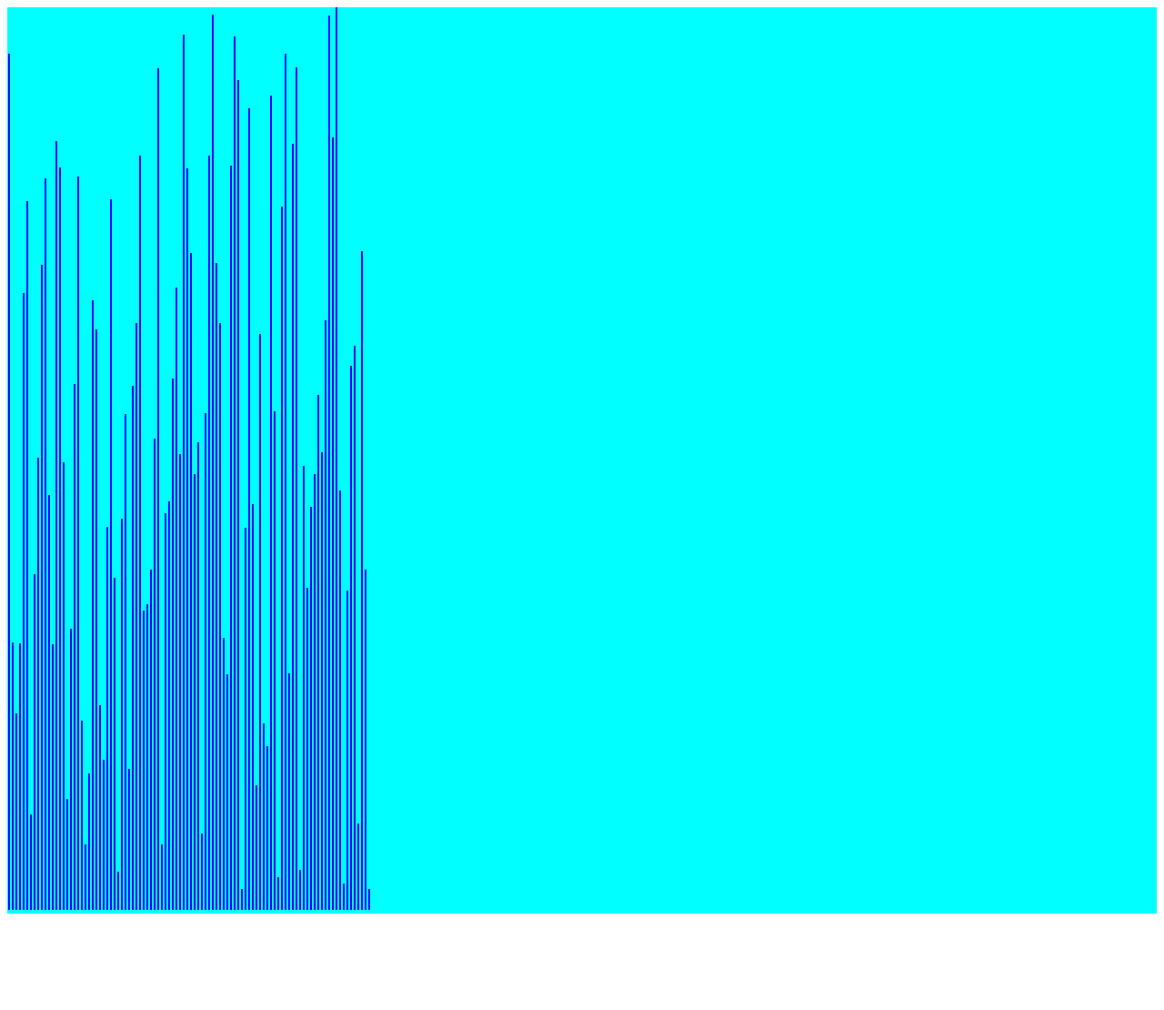
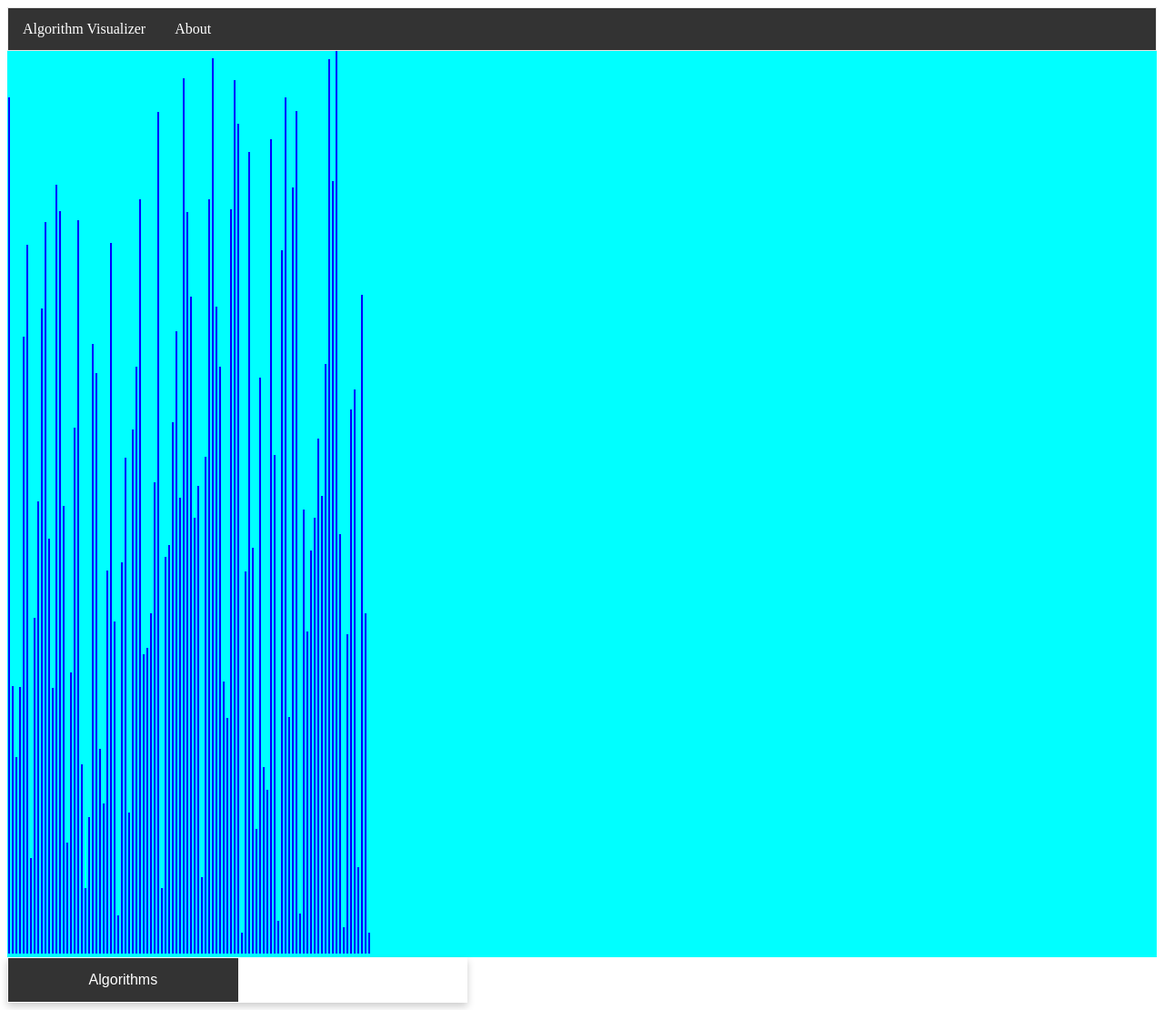
Before and after one commit to GaelGil/algorithm-visualizer, a React (Create React App) app: page / in a window 1280 px wide. Shown: the whole page at 91% size. Before the commit the page ends 1012 px from the top, so only its background shows below. Built offline with nearby package versions, Linux system fonts and the light colour scheme.

Commit message:
working on front end

```diff
--- a/src/App.css
+++ b/src/App.css
@@ -1,6 +1,7 @@
 .App {
   text-align: center;
 }
+
 
 .App-logo {
   height: 40vmin;
--- /dev/null
+++ b/src/components/Button/button.css
@@ -0,0 +1,12 @@
+.btn {
+    background-color: #333;
+    border: none;
+    color: white;
+    padding: 15px 32px;
+    text-align: center;
+    text-decoration: none;
+    display: inline-block;
+    font-size: 16px;
+    margin: 1px;
+    width: 50%;
+  }
--- /dev/null
+++ b/src/components/Button/button.jsx
@@ -0,0 +1,15 @@
+import React from "react";
+import ReactPropTypes from 'prop-types'
+import './button.css'
+
+const Button = ({ text }) => {
+    return (
+        <button className="btn"> {text} </button>
+    )
+}
+
+Button.ReactPropTypes = {
+    text: ReactPropTypes.string,
+}
+
+export default Button;
--- /dev/null
+++ b/src/components/Controler/controler.css
@@ -0,0 +1,54 @@
+.controler {
+    box-shadow: 0 4px 8px 0 rgba(0,0,0,0.2);
+    transition: 0.3s;
+    width: 40%;
+    align-content: center;
+  }
+
+.controler:hover {
+    box-shadow: 0 8px 16px 0 rgba(0,0,0,0.2);
+}
+
+.container {
+    padding: 2px 16px;
+}
+
+
+.dropbtn {
+    background-color: #4CAF50;
+    color: white;
+    padding: 16px;
+    font-size: 16px;
+    border: none;
+    cursor: pointer;
+  }
+
+  .dropdown {
+    position: relative;
+  }
+
+  .dropdown-content {
+    display: none;
+    position: absolute;
+    background-color: #f9f9f9;
+    min-width: 160px;
+    box-shadow: 0px 8px 16px 0px rgba(0,0,0,0.2);
+    z-index: 1;
+  }
+
+  .dropdown-content a {
+    color: black;
+    padding: 12px 16px;
+    text-decoration: none;
+    display: block;
+  }
+
+  .dropdown-content a:hover {background-color: #f1f1f1}
+
+  .dropdown:hover .dropdown-content {
+    display: block;
+  }
+
+  .dropdown:hover .dropbtn {
+    background-color: #3e8e41;
+  }
--- /dev/null
+++ b/src/components/Controler/controler.jsx
@@ -0,0 +1,22 @@
+import React from "react";
+import Button from "../Button/button";
+import './controler.css'
+
+const Controler = () => {
+    return (
+        <div className="controler">
+            <div className="dropdown">
+            <Button className='dropbtn' text="Algorithms"/>
+                <div className="dropdown-content">
+                <Button text='Merge Sort' />
+                <Button text='Bubble Sort' />
+                <Button text='Selection Sort'/>
+                <Button text='Insertion Sort'/>
+                </div>
+                </div>
+        </div>
+
+        )
+}
+
+export default Controler;
--- /dev/null
+++ b/src/components/NavBar/navbar.css
@@ -0,0 +1,30 @@
+ul {
+    list-style-type: none;
+    margin: 0;
+    padding: 0;
+    overflow: hidden;
+    border: 1px solid #e7e7e7;
+    background-color: #333;
+}
+
+  li {
+    float: left;
+  }
+
+  li a {
+    display: block;
+    background-color: #333;
+    text-align: center;
+    padding: 14px 16px;
+    text-decoration: none;
+    color: white
+  }
+
+  li a:hover:not(.active) {
+    background-color: #ddd;
+  }
+
+  /* li a.active {
+    color: white;
+    background-color: #04AA6D;
+  } */
--- /dev/null
+++ b/src/components/NavBar/navbar.jsx
@@ -0,0 +1,13 @@
+import React from "react";
+import './navbar.css'
+const NavBar = () => {
+    return (
+        <ul>
+        <li><a href="/">Algorithm Visualizer</a></li>
+        <li><a href="https://github.com/GaelGil?tab=repositories">About</a></li>
+        </ul>
+
+        )
+}
+
+export default NavBar;
--- a/src/index.css
+++ b/src/index.css
@@ -7,6 +7,8 @@ body {
   -moz-osx-font-smoothing: grayscale;
 }
 
+
+
 code {
   font-family: source-code-pro, Menlo, Monaco, Consolas, 'Courier New',
     monospace;
--- a/src/index.js
+++ b/src/index.js
@@ -1,12 +1,16 @@
 import React from 'react';
 import ReactDOM from 'react-dom/client';
+import NavBar from './components/NavBar/navbar.jsx';
 import AlgorithmVisualizer from './AlgorithmVisualizer/AlgorithmVisualizer.jsx';
+import Controler from './components/Controler/controler.jsx';
 import reportWebVitals from './reportWebVitals';
 
 const root = ReactDOM.createRoot(document.getElementById('root'));
 root.render(
   <React.StrictMode>
+    <NavBar />
     <AlgorithmVisualizer />
+    <Controler />
   </React.StrictMode>
 );
 
```
